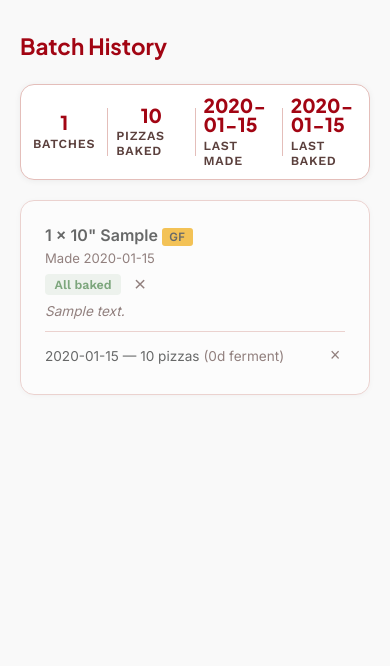
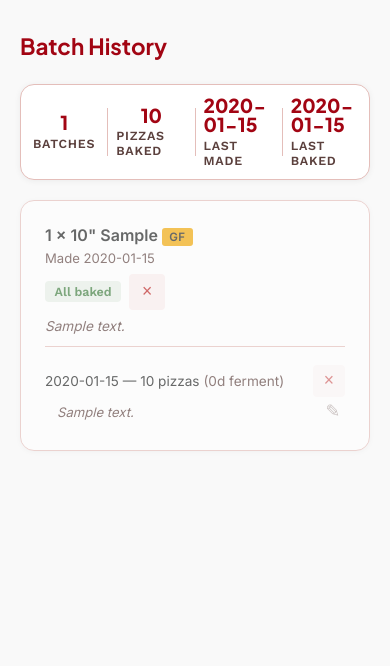
Before and after one commit to M4ckie/PizzaTracker, a Flask app: page /batches in a window 390 px wide. Shown: the top 666 px of the page. Run offline with Flask 3, Linux system fonts and the light colour scheme; tables that the repository leaves empty hold one stand-in row (values such as "Sample post"); data that the repository does not hold is empty.

Commit message:
Add bake notes and improve mobile delete button visibility
Allow users to attach notes to individual bakes to track what they
did during each bake session. Notes can be added when logging a bake
or edited inline on existing bakes. Also makes delete buttons larger
and more visible on mobile viewports.

Co-Authored-By: Claude Opus 4.6 (1M context) <noreply@anthropic.com>

```diff
--- a/app.py
+++ b/app.py
@@ -21,6 +21,13 @@ app.config["SCHEDULER_API_ENABLED"] = False
 with app.app_context():
     os.makedirs(app.instance_path, exist_ok=True)
     db.create_all()
+
+    # Migrate: add notes column to bake table if missing
+    with db.engine.connect() as conn:
+        cols = [row[1] for row in conn.execute(db.text("PRAGMA table_info(bake)"))]
+        if "notes" not in cols:
+            conn.execute(db.text("ALTER TABLE bake ADD COLUMN notes TEXT"))
+            conn.commit()
 
     # Auto-create notification channels from environment variables
     tg_token = os.environ.get("TELEGRAM_BOT_TOKEN", "").strip()
@@ -212,6 +219,7 @@ def api_bake_create(batch_id):
     try:
         quantity = int(data.get("quantity", 0))
         baked_date_str = data.get("baked_date")
+        notes = data.get("notes") or None
     except (ValueError, TypeError):
         return jsonify({"error": "Invalid field values"}), 400
 
@@ -223,10 +231,27 @@ def api_bake_create(batch_id):
 
     baked_date = date.fromisoformat(baked_date_str) if baked_date_str else date.today()
 
-    bake = Bake(batch_id=batch_id, baked_date=baked_date, quantity=quantity)
+    bake = Bake(batch_id=batch_id, baked_date=baked_date, quantity=quantity, notes=notes)
     db.session.add(bake)
     db.session.commit()
     return jsonify(batch.to_dict()), 201
+
+
+@app.route("/api/bakes/<int:bake_id>", methods=["PATCH"])
+def api_bake_update(bake_id):
+    bake = db.session.get(Bake, bake_id)
+    if bake is None:
+        return jsonify({"error": "Bake not found"}), 404
+
+    data = request.get_json(force=True, silent=True)
+    if not data:
+        return jsonify({"error": "Invalid JSON body"}), 400
+
+    if "notes" in data:
+        bake.notes = data["notes"] or None
+
+    db.session.commit()
+    return jsonify(bake.batch.to_dict())
 
 
 @app.route("/api/bakes/<int:bake_id>", methods=["DELETE"])
--- a/models.py
+++ b/models.py
@@ -69,6 +69,7 @@ class Bake(db.Model):
     batch_id = db.Column(db.Integer, db.ForeignKey("batch.id"), nullable=False)
     baked_date = db.Column(db.Date, nullable=False)
     quantity = db.Column(db.Integer, nullable=False)
+    notes = db.Column(db.Text, nullable=True)
 
     batch = db.relationship("Batch", back_populates="bakes")
 
@@ -77,6 +78,7 @@ class Bake(db.Model):
             "id": self.id,
             "baked_date": self.baked_date.isoformat(),
             "quantity": self.quantity,
+            "notes": self.notes,
         }
 
 
--- a/static/app.js
+++ b/static/app.js
@@ -299,9 +299,23 @@ function initBatches() {
               var days = Math.round((d2 - d1) / 86400000);
               ferment = ' <span class="text-muted">(' + days + 'd ferment)</span>';
             }
-            return '<div class="bake-row">' +
+            var bakeNotesHtml = '';
+            if (bk.notes) {
+              bakeNotesHtml = '<div class="bake-notes" data-bake-id="' + bk.id + '">' +
+                '<span class="bake-notes-text">' + escapeHtml(bk.notes) + '</span>' +
+                '<button class="btn-icon bake-notes-edit" data-edit-bake-notes="' + bk.id + '" title="Edit notes">&#9998;</button>' +
+                '</div>';
+            } else {
+              bakeNotesHtml = '<div class="bake-notes bake-notes-empty" data-bake-id="' + bk.id + '">' +
+                '<button class="btn-link add-bake-note-btn" data-edit-bake-notes="' + bk.id + '">+ Add note</button>' +
+                '</div>';
+            }
+            return '<div class="bake-entry">' +
+              '<div class="bake-row">' +
               '<span>' + bk.baked_date + ' \u2014 ' + bk.quantity + ' pizza' + (bk.quantity > 1 ? 's' : '') + ferment + '</span>' +
               '<button class="btn-icon" data-delete-bake="' + bk.id + '" title="Remove">\u00D7</button>' +
+              '</div>' +
+              bakeNotesHtml +
               '</div>';
           }).join("") +
           '</div>';
@@ -319,6 +333,7 @@ function initBatches() {
           '<span class="text-muted">pizza' + (b.remaining > 1 ? 's' : '') + ' on</span>' +
           '<input type="date" class="date-input date-input-sm bake-date" value="' + todayStr() + '" />' +
           '<button class="btn btn-primary btn-sm log-bake-btn">Log Bake</button>' +
+          '<input type="text" class="notes-input notes-input-sm bake-notes-input" placeholder="Bake notes (optional)" />' +
           '</div>';
       }
 
@@ -397,7 +412,8 @@ function initBatches() {
         var batchId = form.getAttribute("data-batch-id");
         var qty = parseInt(form.querySelector(".bake-qty").value, 10);
         var dateVal = form.querySelector(".bake-date").value;
-        logBake(batchId, qty, dateVal);
+        var notes = form.querySelector(".bake-notes-input").value.trim() || null;
+        logBake(batchId, qty, dateVal, notes);
       });
     });
 
@@ -416,6 +432,35 @@ function initBatches() {
         var id = btn.getAttribute("data-delete-bake");
         if (!window.confirm("Remove this bake entry?")) return;
         deleteBake(id);
+      });
+    });
+
+    // Attach edit-bake-notes listeners
+    batchesList.querySelectorAll("[data-edit-bake-notes]").forEach(function (btn) {
+      btn.addEventListener("click", function () {
+        var bakeId = btn.getAttribute("data-edit-bake-notes");
+        var container = batchesList.querySelector('.bake-notes[data-bake-id="' + bakeId + '"]');
+        if (!container || container.querySelector(".bake-notes-editor")) return;
+        var currentText = "";
+        var textEl = container.querySelector(".bake-notes-text");
+        if (textEl) currentText = textEl.textContent;
+        container.innerHTML = '<div class="bake-notes-editor">' +
+          '<input type="text" class="notes-input notes-input-sm bake-notes-edit-input" value="' + escapeHtml(currentText) + '" />' +
+          '<button class="btn btn-primary btn-sm bake-notes-save-btn">Save</button>' +
+          '<button class="btn btn-sm bake-notes-cancel-btn">Cancel</button>' +
+          '</div>';
+        var input = container.querySelector(".bake-notes-edit-input");
+        input.focus();
+        container.querySelector(".bake-notes-save-btn").addEventListener("click", function () {
+          saveBakeNotes(bakeId, input.value.trim());
+        });
+        container.querySelector(".bake-notes-cancel-btn").addEventListener("click", function () {
+          loadBatches();
+        });
+        input.addEventListener("keydown", function (e) {
+          if (e.key === "Enter") saveBakeNotes(bakeId, input.value.trim());
+          if (e.key === "Escape") loadBatches();
+        });
       });
     });
 
@@ -456,11 +501,28 @@ function initBatches() {
     });
   }
 
-  function logBake(batchId, quantity, dateStr) {
+  function saveBakeNotes(bakeId, notes) {
+    fetch("/api/bakes/" + encodeURIComponent(bakeId), {
+      method: "PATCH",
+      headers: { "Content-Type": "application/json" },
+      body: JSON.stringify({ notes: notes || null })
+    })
+      .then(function (resp) {
+        if (!resp.ok) {
+          return resp.json().then(function (d) { throw new Error(d.error || "Failed"); });
+        }
+        loadBatches();
+      })
+      .catch(function (err) {
+        alert("Error: " + err.message);
+      });
+  }
+
+  function logBake(batchId, quantity, dateStr, notes) {
     fetch("/api/batches/" + encodeURIComponent(batchId) + "/bakes", {
       method: "POST",
       headers: { "Content-Type": "application/json" },
-      body: JSON.stringify({ quantity: quantity, baked_date: dateStr })
+      body: JSON.stringify({ quantity: quantity, baked_date: dateStr, notes: notes })
     })
       .then(function (resp) {
         if (!resp.ok) {
--- a/static/style.css
+++ b/static/style.css
@@ -716,6 +716,14 @@ body {
   border-top: 1px solid var(--color-outline-variant);
 }
 
+.bake-entry {
+  padding: 0.2rem 0;
+}
+
+.bake-entry + .bake-entry {
+  border-top: 1px dashed rgba(228,190,186,0.35);
+}
+
 .bake-row {
   display: flex;
   justify-content: space-between;
@@ -723,6 +731,69 @@ body {
   padding: 0.3rem 0;
   font-size: 0.85rem;
   color: var(--color-on-surface);
+}
+
+/* Bake notes */
+.bake-notes {
+  padding: 0.1rem 0 0.1rem 0.75rem;
+  font-size: 0.82rem;
+  color: var(--color-on-surface-variant);
+  font-style: italic;
+  display: flex;
+  align-items: center;
+  gap: 0.35rem;
+}
+
+.bake-notes-text {
+  flex: 1;
+}
+
+.bake-notes-edit {
+  font-size: 0.85rem;
+  opacity: 0.45;
+  transition: opacity 0.15s, color 0.15s;
+}
+
+.bake-notes-edit:hover {
+  color: var(--color-primary) !important;
+  opacity: 1;
+}
+
+.bake-notes-empty {
+  font-style: normal;
+}
+
+.btn-link {
+  background: none;
+  border: none;
+  cursor: pointer;
+  font-family: inherit;
+  font-size: 0.78rem;
+  color: var(--color-on-surface-variant);
+  padding: 0;
+  opacity: 0.5;
+  transition: opacity 0.15s, color 0.15s;
+}
+
+.btn-link:hover {
+  color: var(--color-primary);
+  opacity: 1;
+}
+
+.bake-notes-editor {
+  display: flex;
+  align-items: center;
+  gap: 0.35rem;
+  padding-left: 0.75rem;
+}
+
+.bake-notes-editor .notes-input {
+  flex: 1;
+}
+
+.notes-input-sm {
+  padding: 0.25rem 0.5rem;
+  font-size: 0.82rem;
 }
 
 .btn-icon {
@@ -758,6 +829,10 @@ body {
   padding-top: 0.65rem;
   border-top: 1px solid var(--color-outline-variant);
   flex-wrap: wrap;
+}
+
+.log-bake-form .bake-notes-input {
+  flex: 1 1 100%;
 }
 
 .select-sm {
@@ -905,6 +980,34 @@ body {
   .log-bake-form {
     gap: 0.4rem;
   }
+
+  /* Larger, more visible delete buttons on mobile */
+  .batch-delete {
+    font-size: 1.1rem;
+    background: rgba(186, 26, 26, 0.08);
+    color: var(--color-error);
+    border-radius: var(--radius-sm);
+    padding: 0.3rem 0.5rem;
+    min-width: 36px;
+    min-height: 36px;
+    display: inline-flex;
+    align-items: center;
+    justify-content: center;
+  }
+
+  .bake-row .btn-icon[data-delete-bake] {
+    font-size: 1.1rem;
+    background: rgba(186, 26, 26, 0.06);
+    border-radius: var(--radius-sm);
+    padding: 0.25rem 0.4rem;
+    min-width: 32px;
+    min-height: 32px;
+    display: inline-flex;
+    align-items: center;
+    justify-content: center;
+    color: var(--color-error);
+    opacity: 0.7;
+  }
 }
 
 /* =========================================================
```
